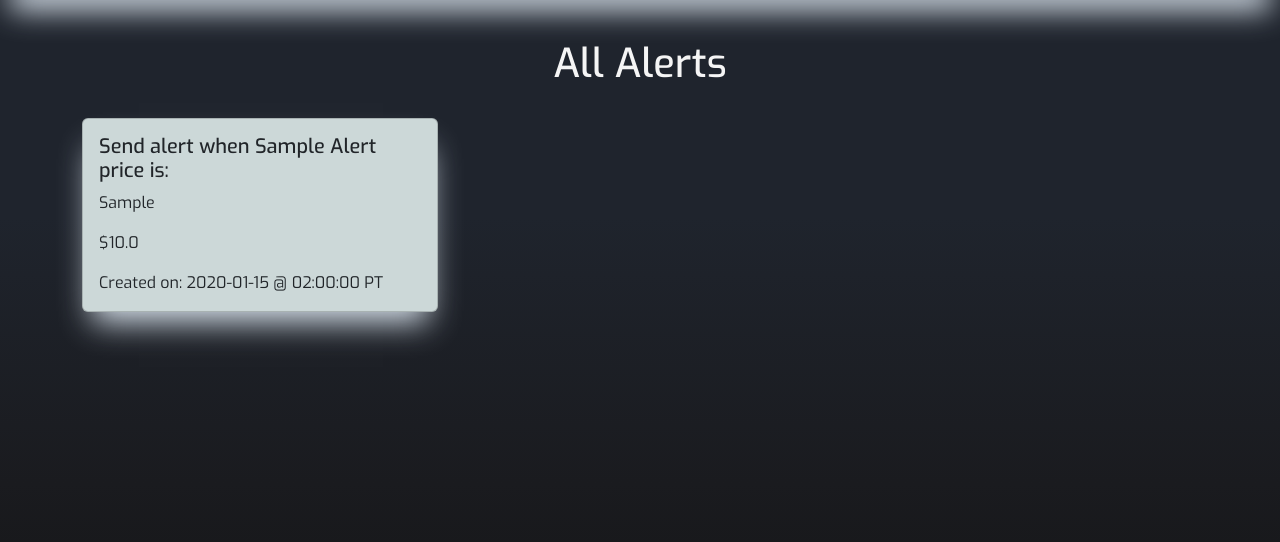
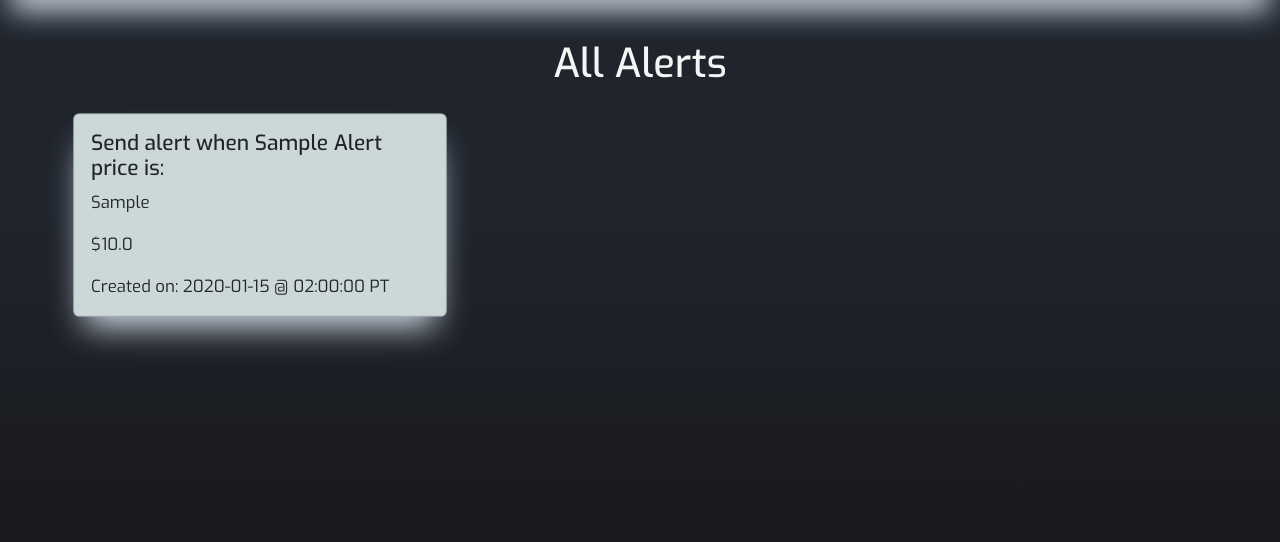
Before and after one commit to omargonz01/Crypto-Price-Alert-Project, a Flask app: page /alerts/all_alerts in a window 1280 px wide, with the pointer over the restyled element. Shown: the part 50-592 px from the top of the page. Run offline with Flask 3, Linux system fonts and the light colour scheme; tables that the repository leaves empty hold one stand-in row (values such as "Sample post"); some libraries are stand-ins or nearby versions.

Commit message:
update card style to match update

```diff
--- a/app/static/styles/alerts.css
+++ b/app/static/styles/alerts.css
@@ -91,7 +91,7 @@ a:hover {
     background-color: #ccd8d8;
     box-shadow: rgba(50, 50, 93, 0.25) 0px 30px 60px -12px inset, rgba(0, 0, 0, 0.3) 0px 18px 36px -18px inset;
     box-shadow: rgb(217, 227, 237) 0px 20px 30px -10px;
-
+    transform: scale(1.05);
 }
 .btn {
     color: whitesmoke;
```
